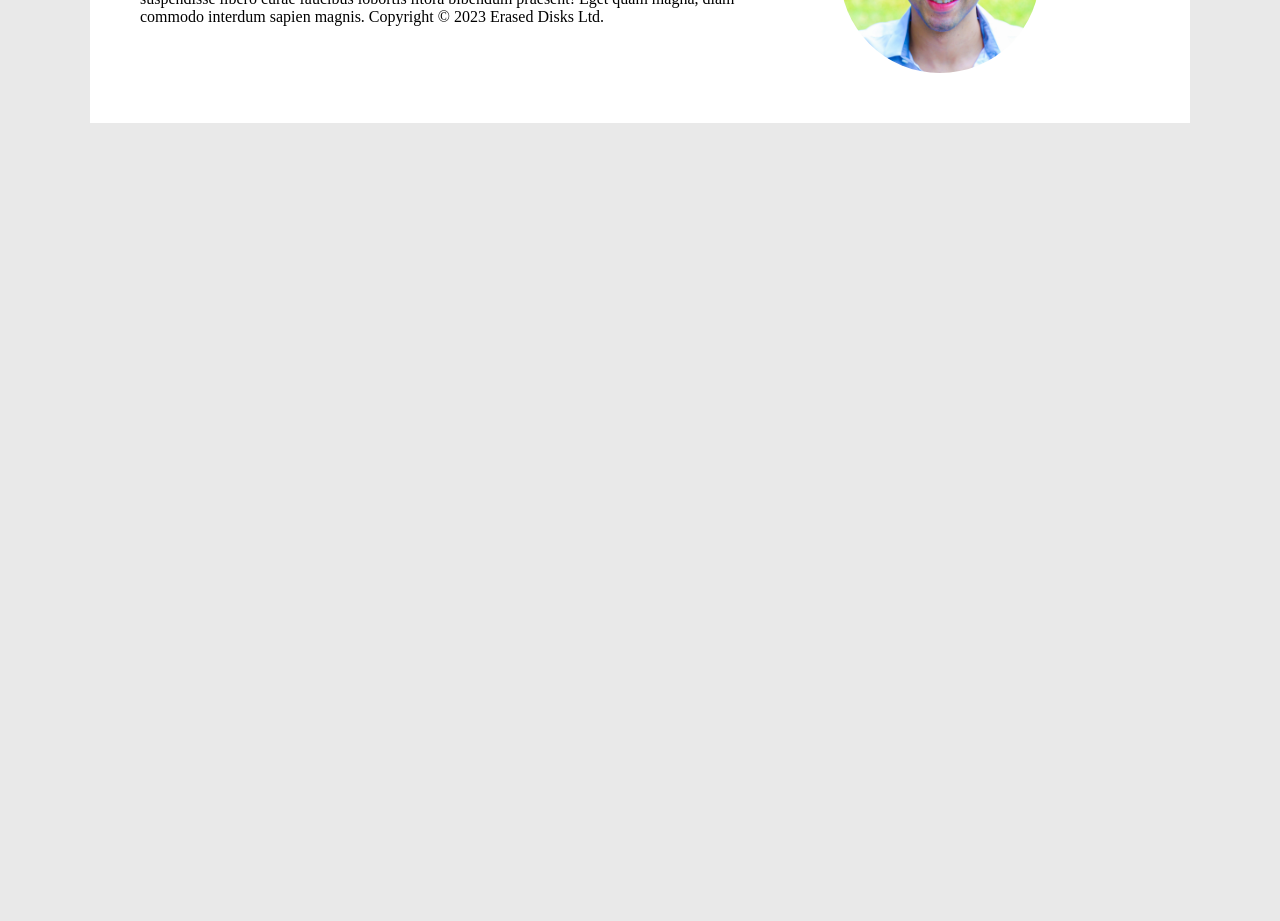
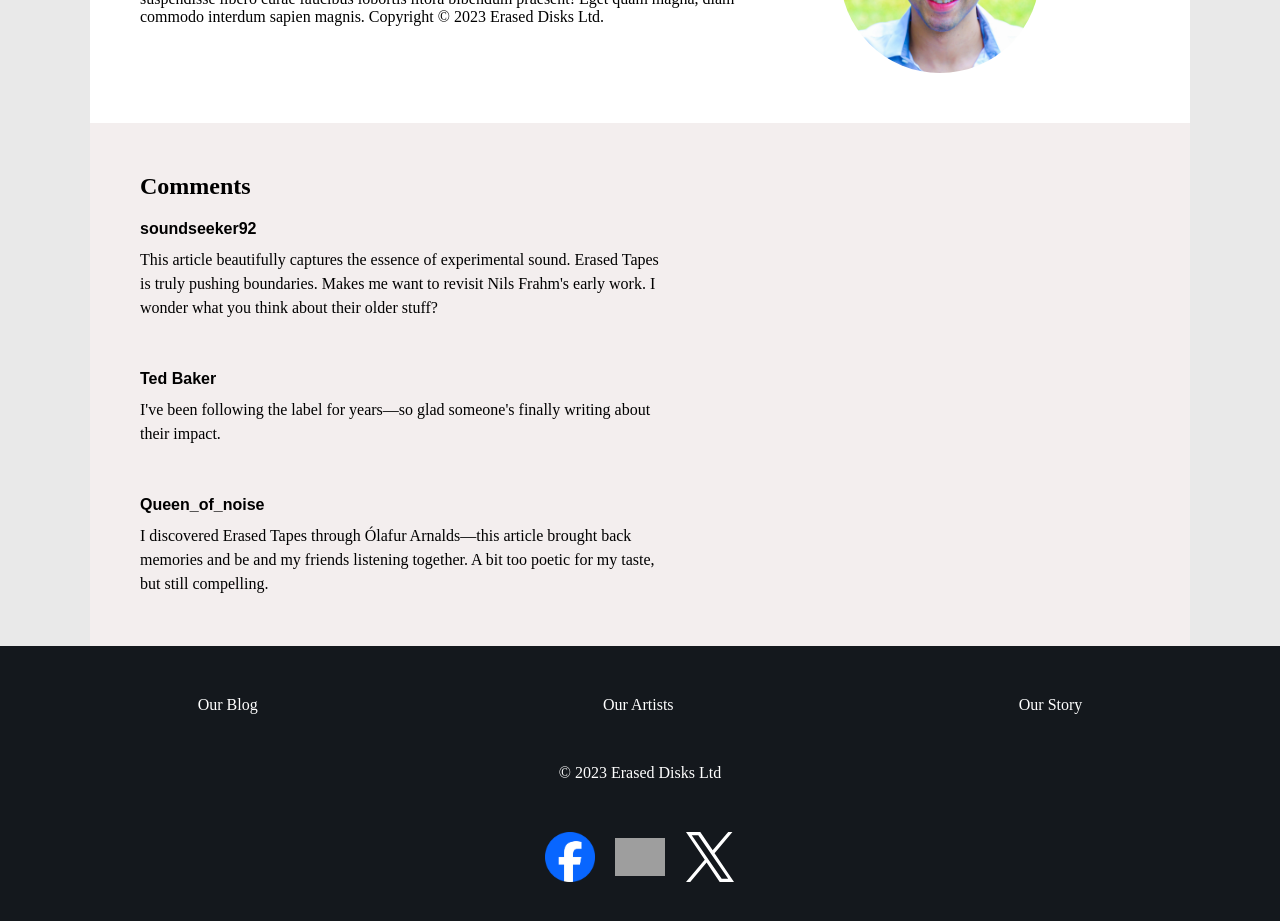
Before and after one commit to julanrai1987/web-dev-ii-clone-tasks, a React (Vite) app in the folder task-1-layout-in-react/erased-tapes/: page / in a window 1280 px wide. Shown: the part 1880-2801 px from the top of the page. Before the commit the page ends 2003 px from the top, so only its background shows below. Built offline with nearby package versions, Linux system fonts and the light colour scheme; grey boxes are pictures that could not be loaded.

Commit message:
Added Comments section and Footer

```diff
--- a/task-1-layout-in-react/erased-tapes/src/App.css
+++ b/task-1-layout-in-react/erased-tapes/src/App.css
@@ -114,3 +114,74 @@
   height: 50px;
   object-fit: contain;
 }
+
+.comments-section {
+  padding: 50px;
+  background-color: #f3eeee;
+  max-width: 1000px;
+  margin-inline: auto;
+}
+
+.comments-section h2 {
+  margin-top: 0;
+}
+
+.comment + .comment {
+  margin-top: 50px;
+}
+
+.comment h3 {
+  font-family: "Josefin Sans", sans-serif;
+  font-size: 1rem;
+  margin: 0 0 10px;
+}
+
+.comment p {
+  margin: 0;
+  line-height: 1.5;
+  max-width: 65ch;
+}
+
+.app-footer {
+  background-color: #14181d;
+  color: white;
+  padding: 50px;
+  text-align: center;
+}
+
+.app-footer nav {
+  display: flex;
+  justify-content: space-around;
+  gap: 50px;
+}
+
+.app-footer a {
+  color: inherit;
+  text-decoration: none;
+}
+
+.app-footer a:hover {
+  text-decoration: underline;
+}
+
+.app-footer a:focus-visible {
+  outline: 2px solid white;
+  outline-offset: 4px;
+}
+
+.app-footer p {
+  margin: 50px 0;
+}
+
+.footer-socials {
+  display: flex;
+  justify-content: center;
+  gap: 20px;
+}
+
+.footer-socials img {
+  display: block;
+  width: 50px;
+  height: 50px;
+  object-fit: contain;
+}
--- a/task-1-layout-in-react/erased-tapes/src/App.jsx
+++ b/task-1-layout-in-react/erased-tapes/src/App.jsx
@@ -99,8 +99,61 @@ function App() {
           <img src="/twitter-icon.svg" alt="Twitter" />
         </div>
       </section>
+
+      <section className="comments-section">
+        <h2 id="comments-heading">
+          Comments
+        </h2>
+
+        <Comment username="soundseeker92">
+          This article beautifully captures the essence of experimental sound.
+          Erased Tapes is truly pushing boundaries. Makes me want to revisit
+          Nils Frahm's early work. I wonder what you think about their older stuff?
+        </Comment>
+
+        <Comment username="Ted Baker">
+          I've been following the label for years—so glad someone's finally
+          writing about their impact.
+        </Comment>
+
+        <Comment username="Queen_of_noise">
+          I discovered Erased Tapes through Ólafur Arnalds—this article brought
+          back memories and be and my friends listening together. A bit too
+          poetic for my taste, but still compelling.
+        </Comment>
+      </section>
+
+      <footer className="app-footer">
+
+        <nav>
+          <a href="#">Our Blog</a>
+          <a href="#">Our Artists</a>
+          <a href="#">Our Story</a>
+        </nav>
+
+
+        <p>
+          &copy; 2023 Erased Disks Ltd
+        </p>
+
+        <div className="footer-socials">
+          <img src="/facebook-icon.png" alt="Facebook" />
+          <img src="/instagram-icon.svg" alt="Instagram" />
+          <img src="/twitter-icon.svg" alt="Twitter" />
+        </div>
+      </footer>
     </main>
   )
 }
 
 export default App
+
+
+function Comment({ username, children }) {
+  return (
+    <div className="comment">
+      <h3>{username}</h3>
+      <p>{children}</p>
+    </div>
+  )
+}
```
